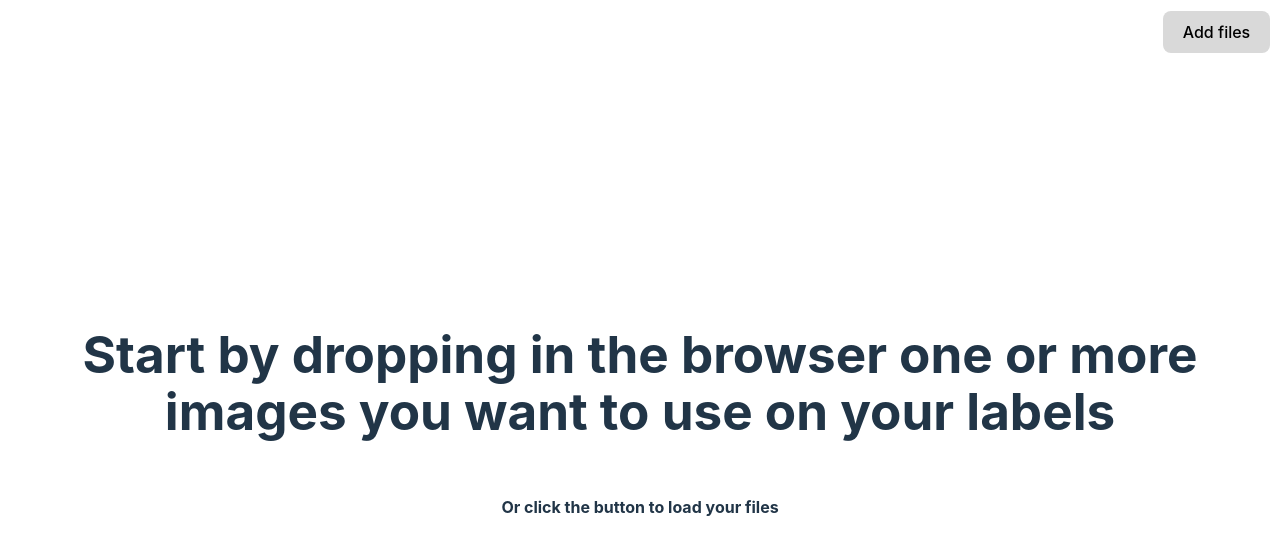
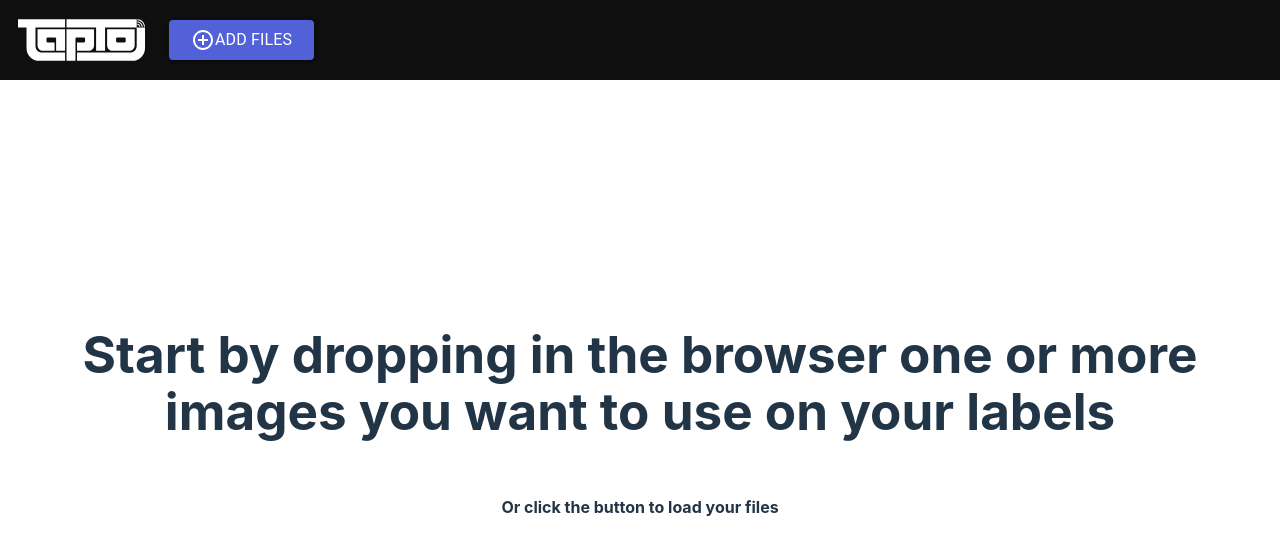
Before and after one commit to TapToCommunity/TapToLabelDesigner, a React (Vite) app: page / in a window 1280 px wide. Shown: the top 554 px of the page. Built offline with nearby package versions, Linux system fonts and the light colour scheme.

Commit message:
progressing

```diff
--- a/src/components/Header.css
+++ b/src/components/Header.css
@@ -2,10 +2,18 @@
   z-index: 10;
   position: fixed;
   display: flex;
-  justify-content: flex-end;
-  background-color: white;
-  height: 64px;
+  justify-content: flex-start;
+  background-color: #0F0F0F;
+  height: 80px;
   flex-direction: row;
   align-items: center;
   width: 100%;
 }
+
+#logo {
+  margin-left: 18px;
+  margin-right: 24px;
+  height: 42px;
+  width: 127px;
+  display: flex;
+}
--- a/src/components/Header.tsx
+++ b/src/components/Header.tsx
@@ -9,6 +9,10 @@ import {
 } from 'react';
 import { ColorChanger } from './ColorChanger';
 import { useAppDataContext } from '../contexts/appData';
+import logoUrl from '../assets/log.svg';
+import AddCircleOutlineIcon from '@mui/icons-material/AddCircleOutline';
+import Button from '@mui/material/Button';
+import { Typography } from '@mui/material';
 
 const FilterDropdown = lazy(() => import('./FilterDropdown'));
 const PdfButton = lazy(() => import('./PdfButton'));
@@ -48,7 +52,16 @@ export const Header = () => {
         onChange={fileLoader}
         style={{ display: 'none' }}
       />
-
+      <img id="logo" src={logoUrl} />
+      <Button
+        variant="contained"
+        size="large"
+        color="primary"
+        onClick={openInputFile}
+      >
+        <AddCircleOutlineIcon />
+        <Typography>Add files</Typography>
+      </Button>
       {hasFiles && (
         <ColorChanger
           setCustomColors={setCustomColors}
@@ -58,7 +71,6 @@ export const Header = () => {
       )}
       {hasFiles && <TemplateDropdown />}
       {false && <FilterDropdown canvasArrayRef={canvasArrayRef} />}
-      <button onClick={openInputFile}>Add files</button>
       {hasFiles && <PrinterTemplateDropdown />}
       {hasFiles && <PdfButton canvasArrayRef={canvasArrayRef} />}
     </div>
--- a/src/components/LabelsView.css
+++ b/src/components/LabelsView.css
@@ -1,5 +1,5 @@
 .labelsView {
-  margin-top: 64px;
+  padding-top: 90px;
   overflow-x: hidden;
   overflow-y: scroll;
   display: flex;
@@ -8,4 +8,5 @@
   flex-wrap: wrap;
   height: fit-content;
   width: 100%;
+  background-color: #292C34;
 }
--- a/src/main.tsx
+++ b/src/main.tsx
@@ -4,13 +4,26 @@ import App from './App.tsx';
 import { AppDataContextProvider } from './components/AppDataProvider.tsx';
 import { FileDropperContextProvider } from './components/FileDropperProvider';
 import './index.css';
+import createTheme from '@mui/material/styles/createTheme';
+import { ThemeProvider } from '@emotion/react';
+
+const theme = createTheme({
+  palette: {
+    primary: {
+      main: '#5361D9',
+      contrastText: '#FFFFFF',
+    },
+  },
+});
 
 ReactDOM.createRoot(document.getElementById('root')!).render(
   <React.StrictMode>
-    <AppDataContextProvider>
-      <FileDropperContextProvider>
-        <App />
-      </FileDropperContextProvider>
-    </AppDataContextProvider>
+    <ThemeProvider theme={theme}>
+      <AppDataContextProvider>
+        <FileDropperContextProvider>
+          <App />
+        </FileDropperContextProvider>
+      </AppDataContextProvider>
+    </ThemeProvider>
   </React.StrictMode>,
 );
```
Also changed, not shown: src/assets/homebg.jpg (added), src/assets/log.svg (added).
